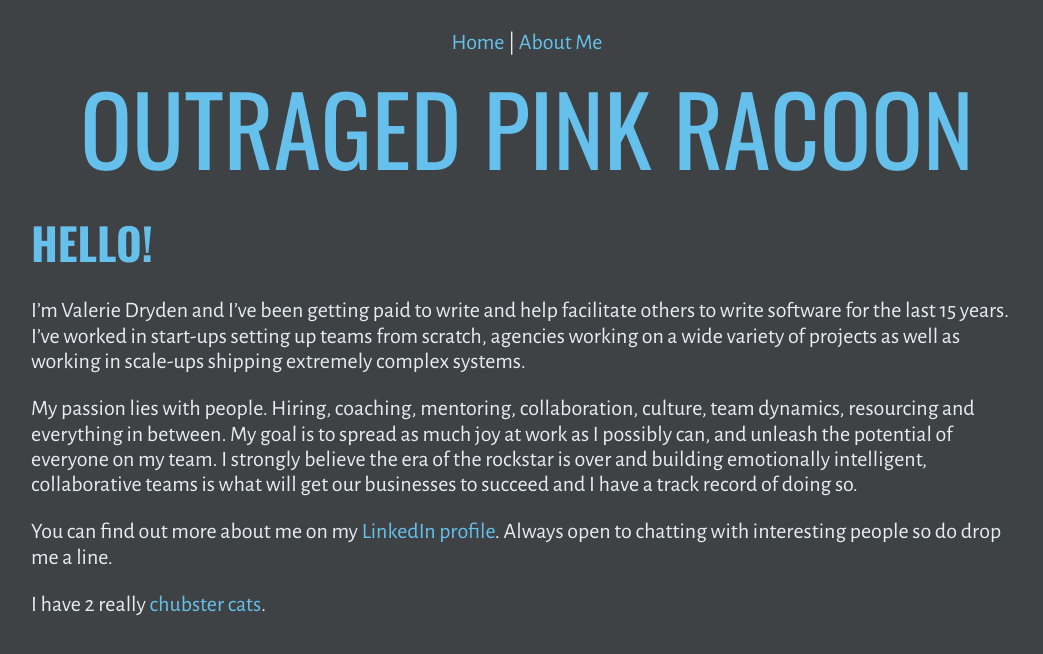
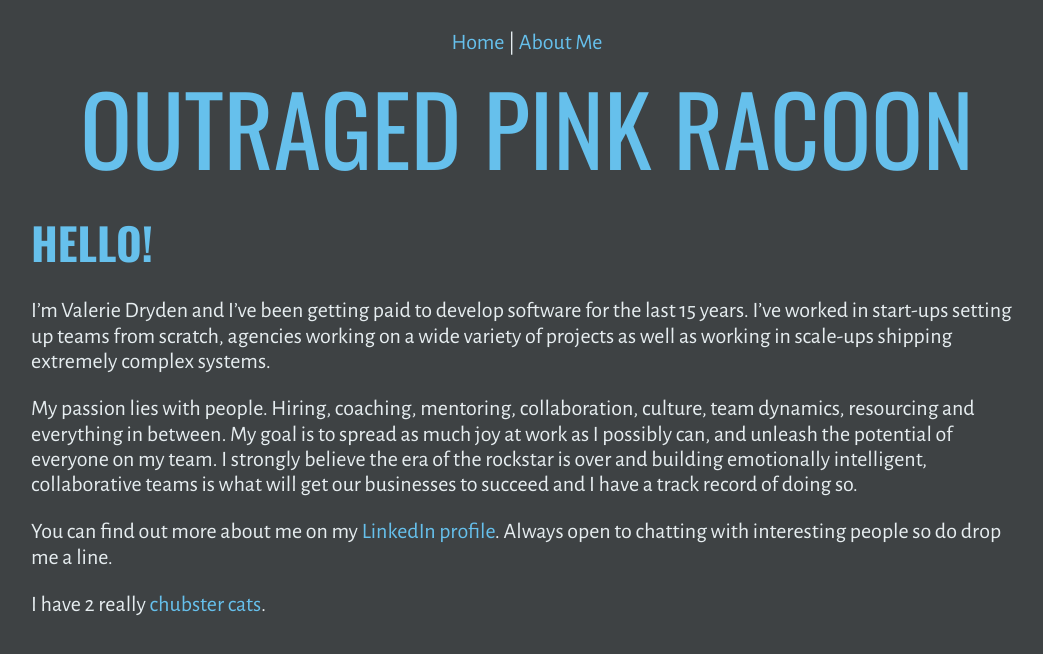
Before and after one commit to outragedpinkracoon/outragedpinkracoon.github.io, a Jekyll site: the page built from about-me.md, in a window 1280 px wide. Shown: the top 654 px of the page, without its empty margins (113-1156 px from the left). Built offline with Jekyll 4.4.1, drawn with Linux system fonts in a browser that asks for light colours.

Commit message:
Tersified

```diff
--- a/about-me.md
+++ b/about-me.md
@@ -6,7 +6,7 @@ description: Technology leader with 15 years experience working in start ups, ag
 ---
 # Hello!
 
-I'm Valerie Dryden and I've been getting paid to write and help facilitate others to write software for the last 15 years. I've worked in start-ups setting up teams from scratch, agencies working on a wide variety of projects as well as working in scale-ups shipping extremely complex systems.
+I'm Valerie Dryden and I've been getting paid to develop software for the last 15 years. I've worked in start-ups setting up teams from scratch, agencies working on a wide variety of projects as well as working in scale-ups shipping extremely complex systems.
 
 My passion lies with people. Hiring, coaching, mentoring, collaboration, culture, team dynamics, resourcing and everything in between. My goal is to spread as much joy at work as I possibly can, and unleash the potential of everyone on my team. I strongly believe the era of the rockstar is over and building emotionally intelligent, collaborative teams is what will get our businesses to succeed and I have a track record of doing so.
 
```
